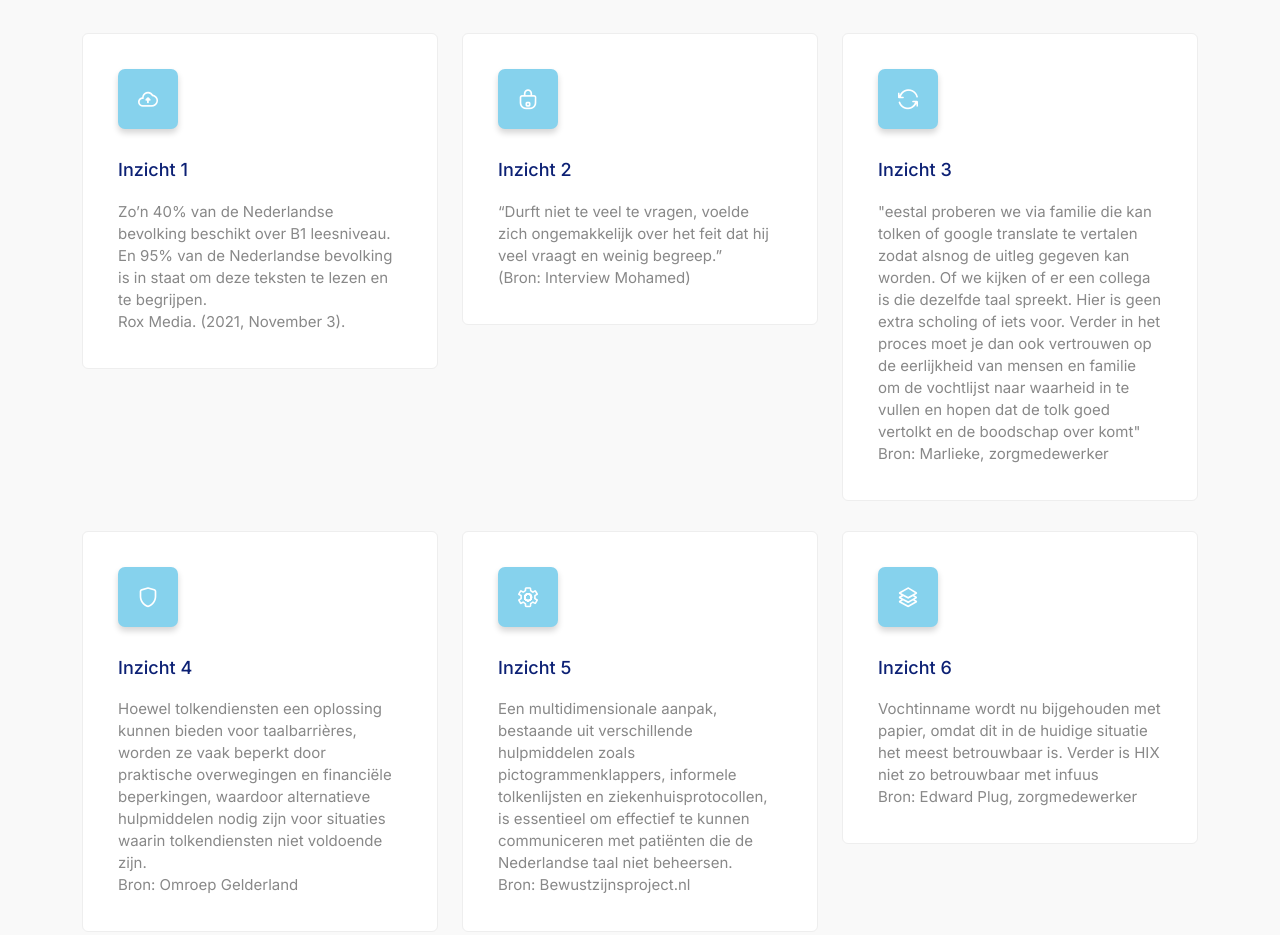
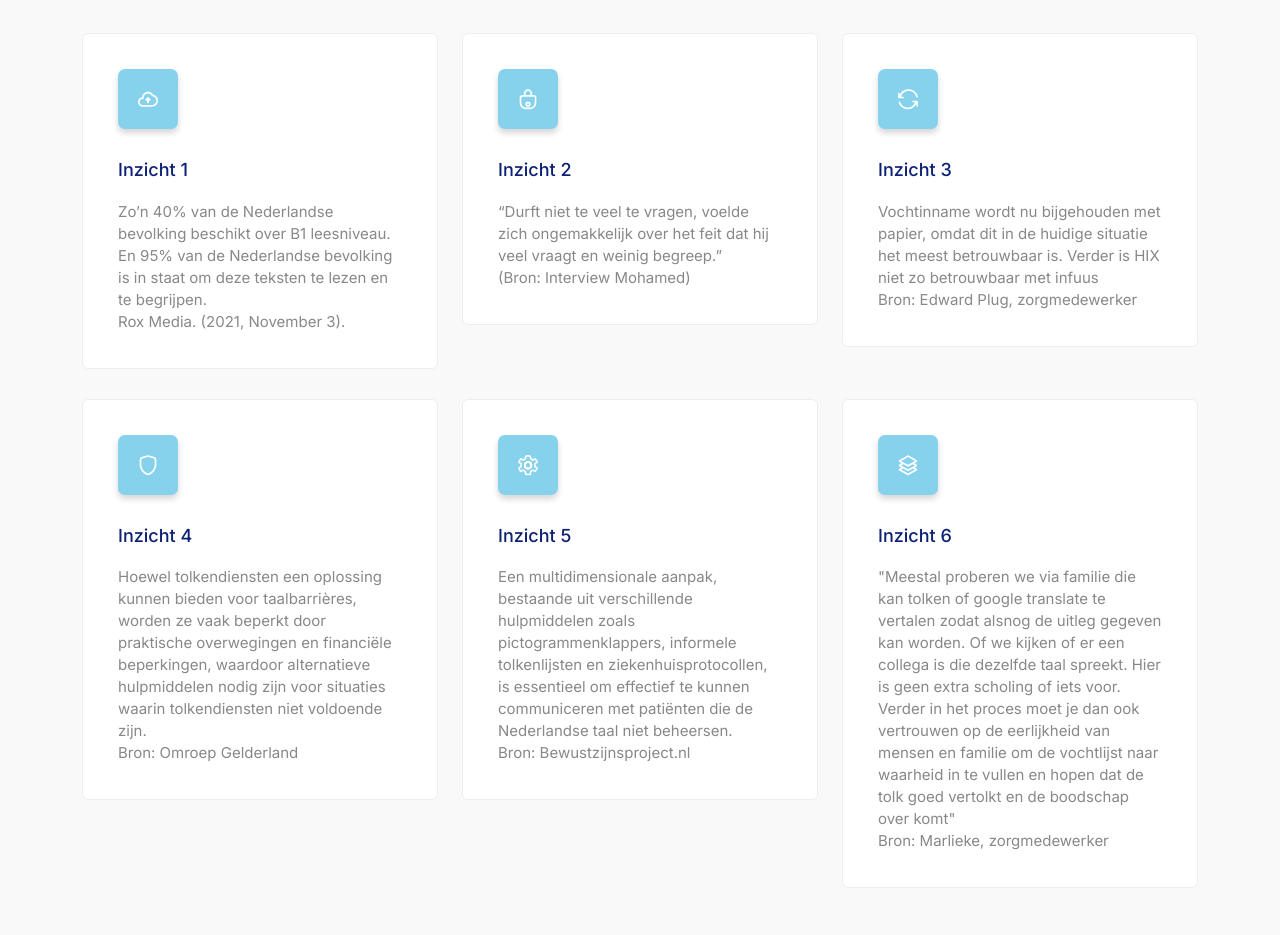
Before and after one commit to MarkajKING/medialab2_ongepager, a plain HTML site: page index.html in a window 1280 px wide. Shown: the part 927-1862 px from the top of the page. Drawn offline with Linux system fonts and the light colour scheme.

Commit message:
insights

```diff
--- a/index.html
+++ b/index.html
@@ -213,9 +213,8 @@
               <i class="lni lni-reload"></i>
               <h3>Inzicht 3</h3>
               <p>
-                "eestal proberen we via familie die kan tolken of google translate te vertalen zodat alsnog de uitleg gegeven kan worden. Of we kijken of er een collega is die dezelfde taal spreekt. Hier is geen extra scholing of iets voor. Verder in het proces moet je dan ook vertrouwen op de eerlijkheid van mensen en familie om de vochtlijst naar waarheid in te vullen en hopen dat de tolk goed vertolkt en de boodschap over komt"
-                <br />
-                Bron: Marlieke, zorgmedewerker
+                Vochtinname wordt nu bijgehouden met papier, omdat dit in de huidige situatie het meest betrouwbaar is. Verder is HIX niet zo betrouwbaar met infuus <br />
+                Bron: Edward Plug, zorgmedewerker
               </p>
             </div>
             <!-- End Single Feature -->
@@ -257,9 +256,10 @@
             <div class="single-feature wow fadeInUp" data-wow-delay=".6s">
               <i class="lni lni-layers"></i>
               <h3>Inzicht 6</h3>
-               <p>
-                Vochtinname wordt nu bijgehouden met papier, omdat dit in de huidige situatie het meest betrouwbaar is. Verder is HIX niet zo betrouwbaar met infuus <br />
-                Bron: Edward Plug, zorgmedewerker
+              <p>
+                "Meestal proberen we via familie die kan tolken of google translate te vertalen zodat alsnog de uitleg gegeven kan worden. Of we kijken of er een collega is die dezelfde taal spreekt. Hier is geen extra scholing of iets voor. Verder in het proces moet je dan ook vertrouwen op de eerlijkheid van mensen en familie om de vochtlijst naar waarheid in te vullen en hopen dat de tolk goed vertolkt en de boodschap over komt"
+                <br />
+                Bron: Marlieke, zorgmedewerker
               </p>
             </div>
             <!-- End Single Feature -->
```
